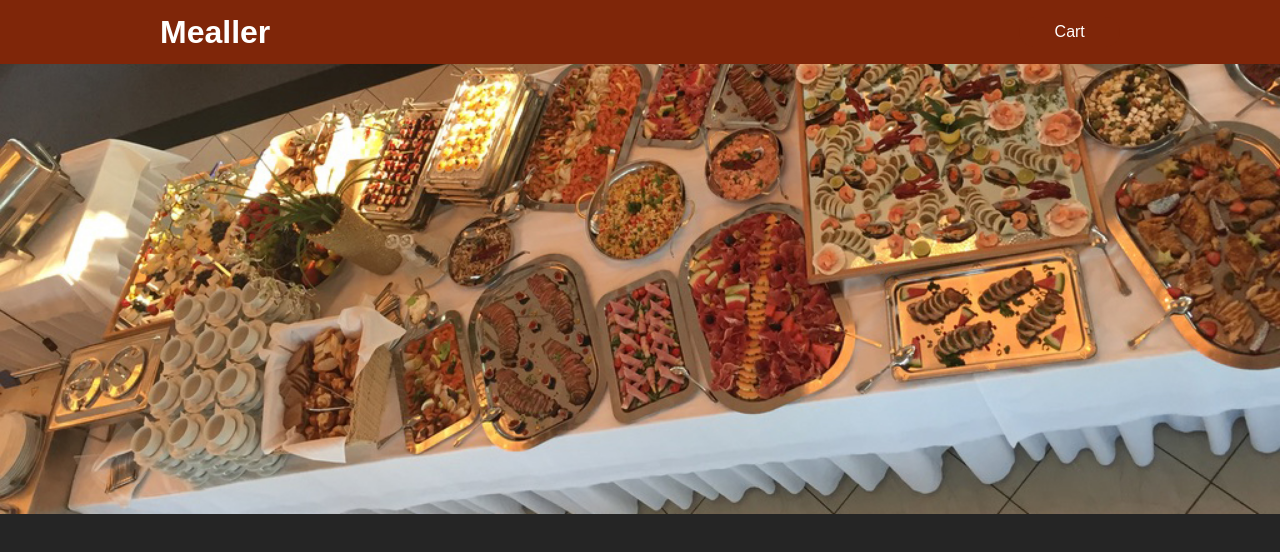
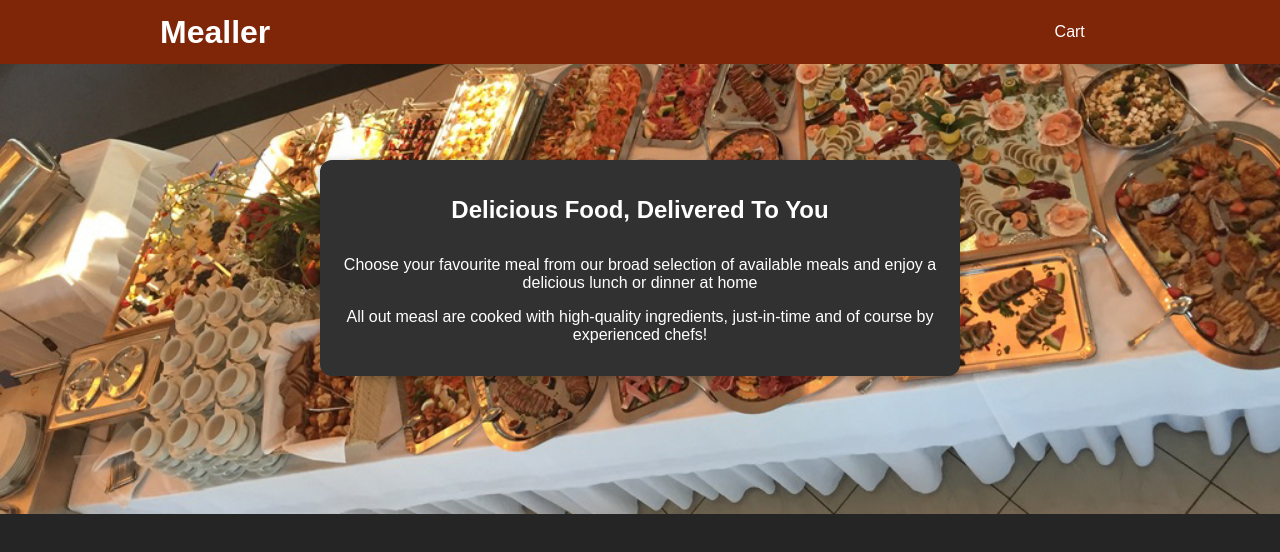
Before and after one commit to harumamburu/mealler, a React (Create React App) app: page / in a window 1280 px wide. Shown: the top 552 px of the page. Built offline with nearby package versions, Linux system fonts and the light colour scheme.

Commit message:
Add greetings card

```diff
--- a/src/App.js
+++ b/src/App.js
@@ -1,9 +1,11 @@
+import Greetings from './components/Greetings';
 import Header from './components/ui/header/Header';
 
 function App() {
   return (
     <>
       <Header />
+      <Greetings />
     </>
   );
 }
--- /dev/null
+++ b/src/components/Greetings.js
@@ -0,0 +1,20 @@
+import Card from './ui/card/Card';
+import styles from './Greetings.module.css';
+
+const Greetings = () => {
+  return (
+    <Card className={styles.greetings}>
+      <h2>Delicious Food, Delivered To You</h2>
+      <p>
+        Choose your favourite meal from our broad selection of available meals and enjoy a delicious
+        lunch or dinner at home
+      </p>
+      <p>
+        All out measl are cooked with high-quality ingredients, just-in-time and of course by
+        experienced chefs!
+      </p>
+    </Card>
+  );
+};
+
+export default Greetings;
--- /dev/null
+++ b/src/components/Greetings.module.css
@@ -0,0 +1,15 @@
+.greetings {
+  background: #313131;
+  color: white;
+  text-align: center;
+  font: inherit;
+
+  position: fixed;
+  top: 20vh;
+  left: calc(50% - 20rem);
+  width: 40rem;
+}
+
+.greetings h2 {
+  margin-bottom: 2rem;
+}
--- /dev/null
+++ b/src/components/ui/card/Card.js
@@ -0,0 +1,18 @@
+import PropTypes from 'prop-types';
+
+import styles from './Card.module.css';
+
+const Card = (props) => {
+  return (
+    <div className={`${styles.card} ${props.className ? props.className : ''}`}>
+      {props.children}
+    </div>
+  );
+};
+
+Card.propTypes = {
+  className: PropTypes.string,
+  children: PropTypes.node,
+};
+
+export default Card;
--- /dev/null
+++ b/src/components/ui/card/Card.module.css
@@ -0,0 +1,6 @@
+.card {
+  background-color: white;
+  border-radius: 12px;
+  padding: 1rem;
+  box-shadow: 0 2px 8px rgba(0, 0, 0, 0.26);
+}
```
